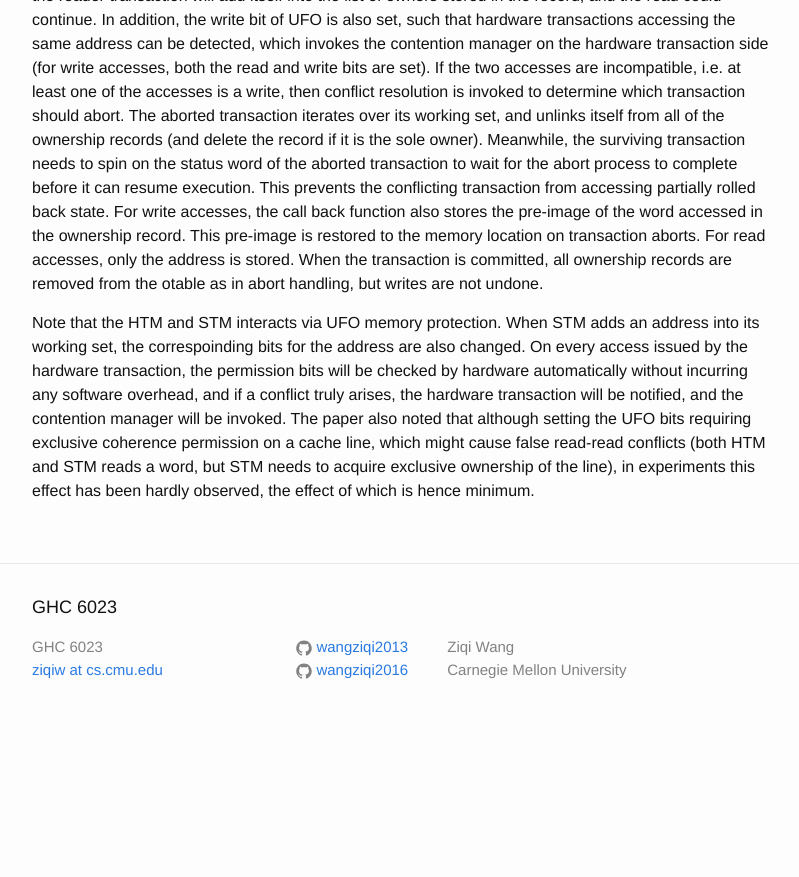
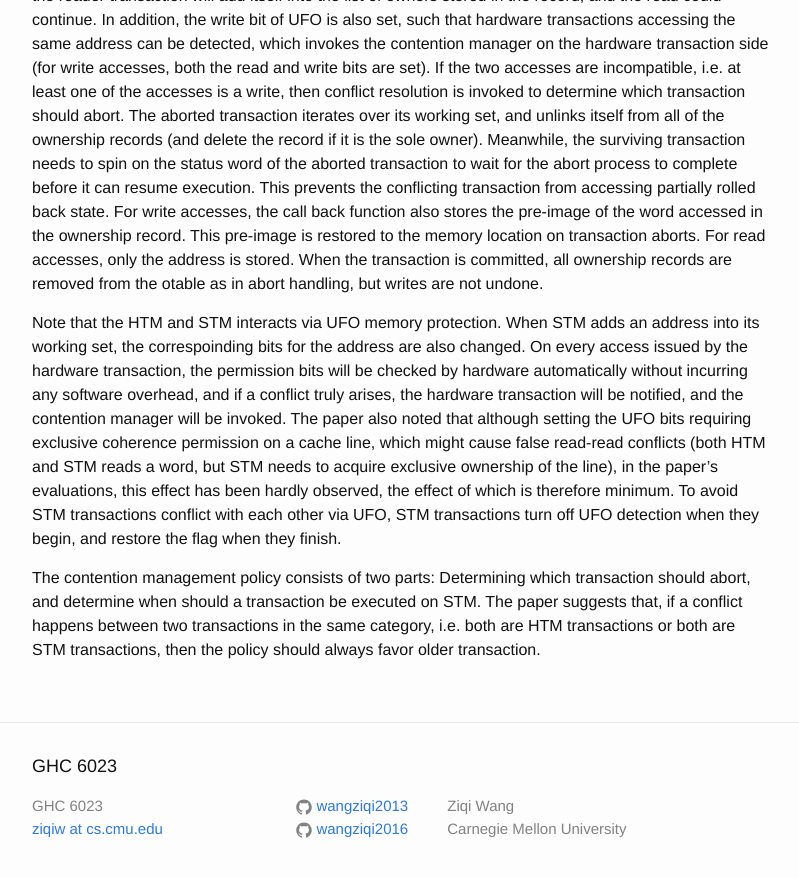
Before and after one commit to wangziqi2013/wangziqi2013.github.io, a Jekyll site: the page built from _posts/2019-10-23-btm-hybrid.markdown, in a window 1280 px wide and 900 px high, scrolled down 1810 px. Shown: the top 877 px of the window, without its empty margins (238-1037 px from the left). Built offline with Jekyll 4.4.1, drawn with Linux system fonts in a browser that asks for light colours; before the commit the page ends 2551 px from its top, so only the background shows below that.

Commit message:
Adding policy

```diff
--- a/_posts/2019-10-23-btm-hybrid.markdown
+++ b/_posts/2019-10-23-btm-hybrid.markdown
@@ -75,5 +75,11 @@ bits for the address are also changed. On every access issued by the hardware tr
 by hardware automatically without incurring any software overhead, and if a conflict truly arises, the hardware transaction
 will be notified, and the contention manager will be invoked. The paper also noted that although setting the UFO bits
 requiring exclusive coherence permission on a cache line, which might cause false read-read conflicts (both HTM and STM
-reads a word, but STM needs to acquire exclusive ownership of the line), in experiments this effect has been hardly observed,
-the effect of which is hence minimum.
+reads a word, but STM needs to acquire exclusive ownership of the line), in the paper's evaluations, this effect has been
+hardly observed, the effect of which is therefore minimum. To avoid STM transactions conflict with each other via UFO,
+STM transactions turn off UFO detection when they begin, and restore the flag when they finish.
+
+The contention management policy consists of two parts: Determining which transaction should abort, and determine when
+should a transaction be executed on STM. The paper suggests that, if a conflict happens between two transactions in the
+same category, i.e. both are HTM transactions or both are STM transactions, then the policy should always favor older
+transaction.
```
